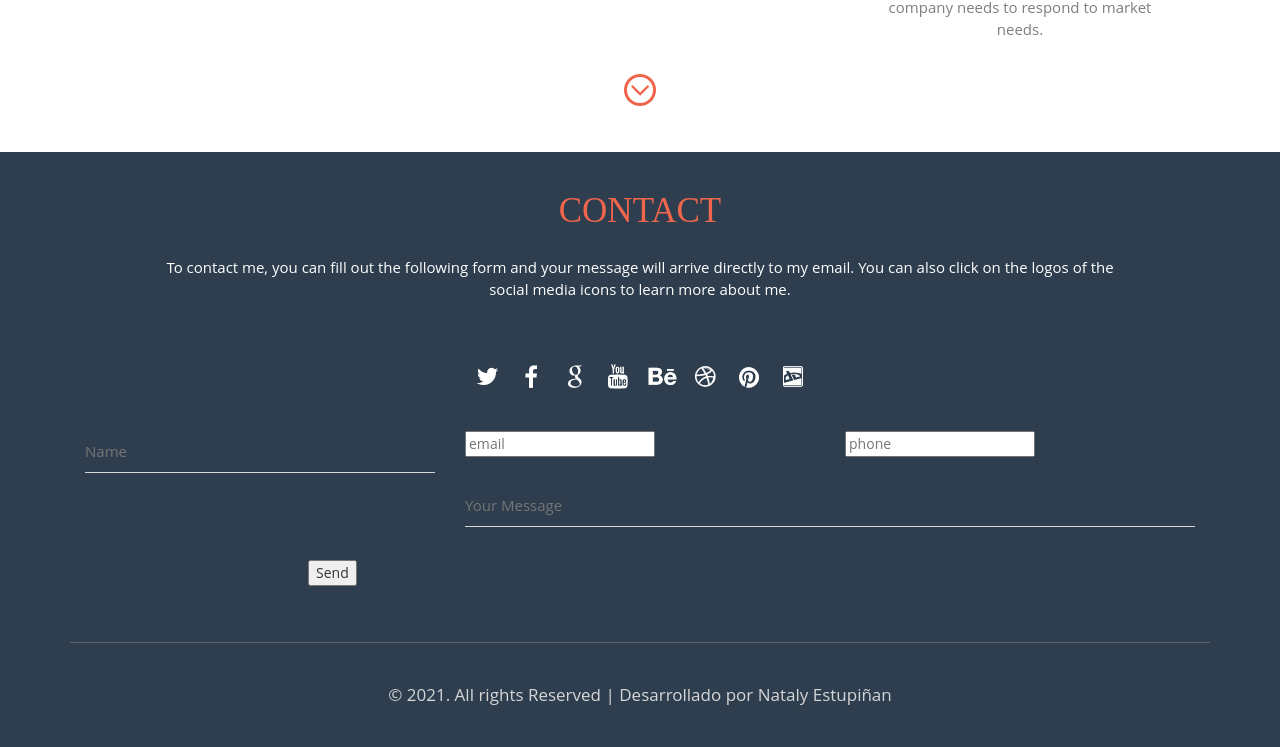
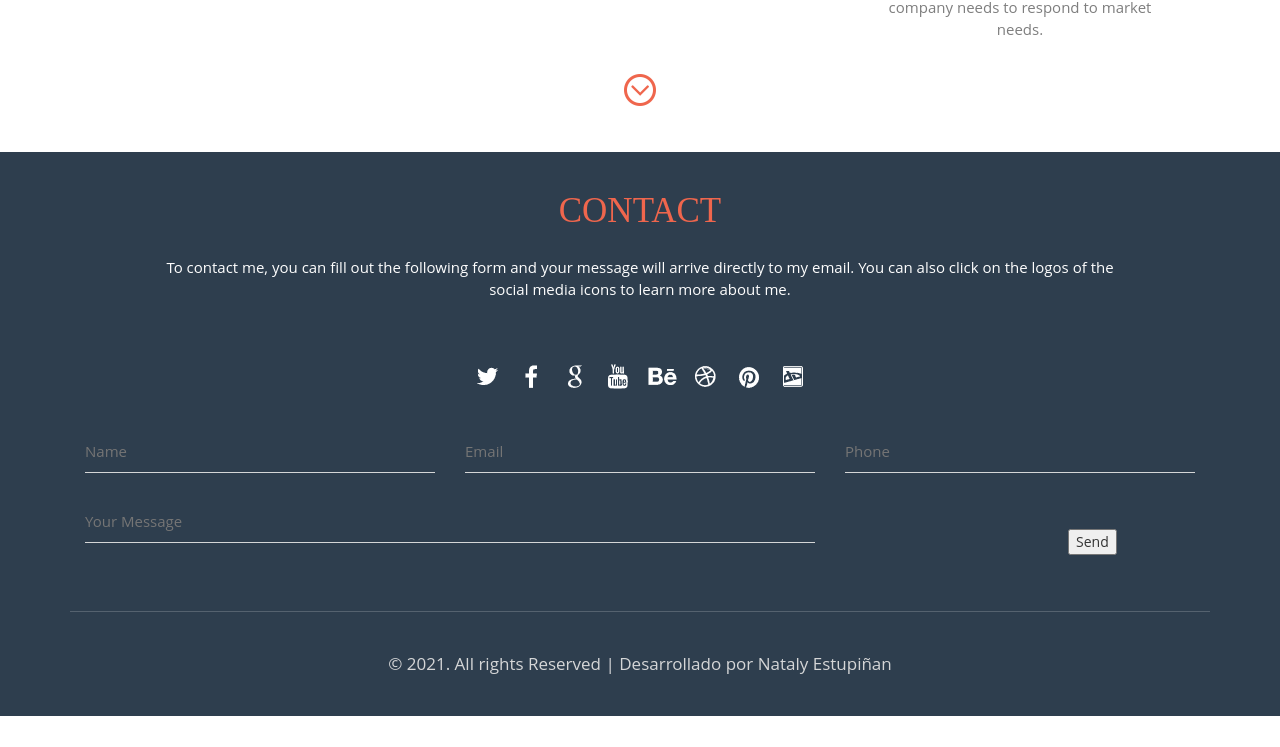
Before and after one commit to Nataly1Estupinan/Portafolio, a plain HTML site: page index.html in a window 1280 px wide. Shown: the part 2629-3376 px from the top of the page. After the commit the page ends 3345 px from the top, so only its background shows below. Drawn offline with Linux system fonts and the light colour scheme.

Commit message:
formm prueba 4

```diff
--- a/index.html
+++ b/index.html
@@ -485,10 +485,10 @@ Smartphone Compatible web template, free webdesigns for Nokia, Samsung, LG, Sony
 						<input type="text" id="name" class="text" name=" name" placeholder="Name">
 					</div>
 					<div class="col-md-4 contactgrid">
-						<input type="email"id="email" class="text" email="email" placeholder="email">
+						<input type="text"id="email" class="text" email="email" placeholder="email">
 					</div>
 					<div class="col-md-4 contactgrid">
-						<input type="number" id="phone" class="text" phone="phone"placeholder="phone">
+						<input type="text" id="phone" class="text" phone="phone"placeholder="phone">
 					</div>
 					<div class="col-md-8 contactgrid1">
 						<textarea id="subject" name="subject" placeholder="Your message"></textarea>
```
